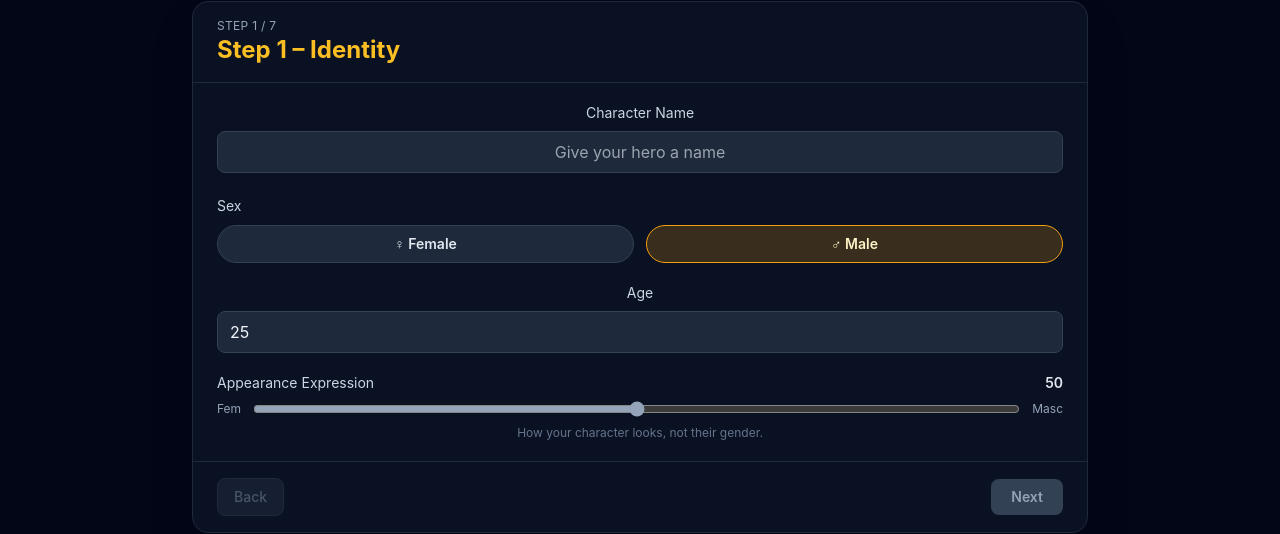
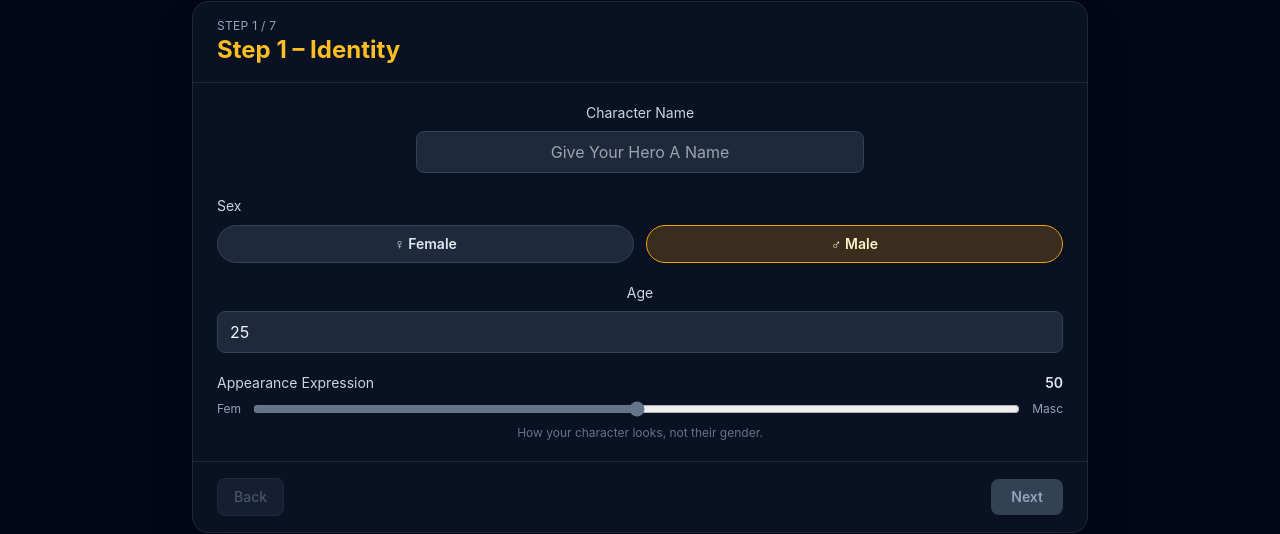
Before and after one commit to andreokosmidhs-spec/dnd-ai-clean, a React (Create React App) app in the folder frontend/: page /character-v2 in a window 1280 px wide. Shown: the part 165-699 px from the top of the page. Built offline with nearby package versions, Linux system fonts and the light colour scheme; no server answers.

Commit message:
Tweak IdentityStep name display and slider style

```diff
--- a/frontend/src/components/CharacterCreationV2/IdentityStep.jsx
+++ b/frontend/src/components/CharacterCreationV2/IdentityStep.jsx
@@ -14,11 +14,7 @@ const IdentityStep = ({ identity, onChange, onNext }) => {
   const ageValue = identity?.age === "" ? "" : identity?.age ?? 25;
 
   const handleNameChange = (e) => {
-    const raw = e.target.value;
-    const capitalizedValue =
-      raw.length === 0 ? "" : raw[0].toUpperCase() + raw.slice(1);
-
-    onChange({ name: capitalizedValue });
+    onChange({ name: e.target.value });
   };
 
   const handleGenderExpression = (e) => {
@@ -42,7 +38,7 @@ const IdentityStep = ({ identity, onChange, onNext }) => {
       nextDisabled={!canContinue}
     >
       <div className="space-y-5">
-        <div className="space-y-2">
+        <div className="space-y-2 flex flex-col items-center">
           <label
             htmlFor="character-name"
             className="block text-center text-sm text-slate-300"
@@ -54,8 +50,9 @@ const IdentityStep = ({ identity, onChange, onNext }) => {
             type="text"
             value={nameValue}
             onChange={handleNameChange}
-            className="w-full rounded-lg border border-slate-700 bg-slate-800 px-3 py-2 text-slate-100 text-center focus:outline-none focus:ring-2 focus:ring-amber-500"
+            className="w-full max-w-md rounded-lg border border-slate-700 bg-slate-800 px-3 py-2 text-slate-100 text-center capitalize focus:outline-none focus:ring-2 focus:ring-amber-500"
             placeholder="Give your hero a name"
+            style={{ textTransform: "capitalize" }}
           />
         </div>
 
@@ -118,7 +115,7 @@ const IdentityStep = ({ identity, onChange, onNext }) => {
               max="100"
               value={genderExpressionValue}
               onChange={handleGenderExpression}
-              className="flex-1 accent-slate-400"
+              className="flex-1 accent-slate-500"
             />
             <span>Masc</span>
           </div>
```
